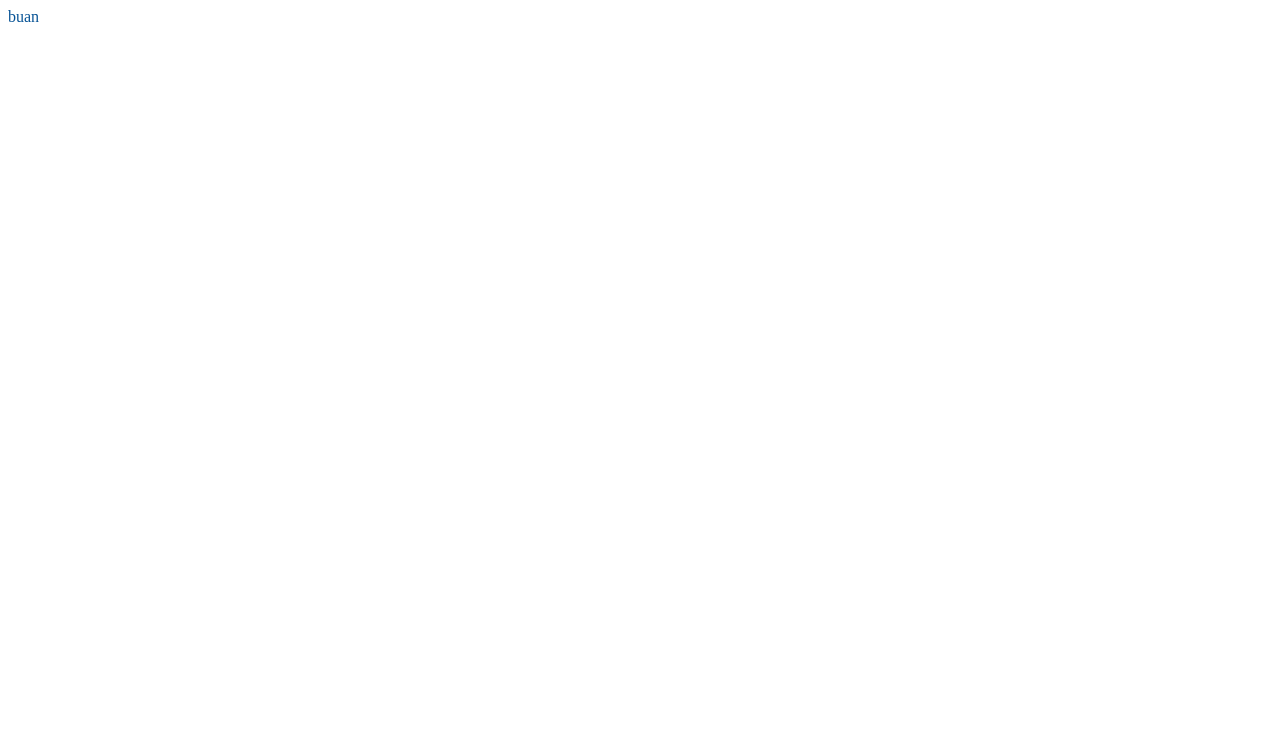
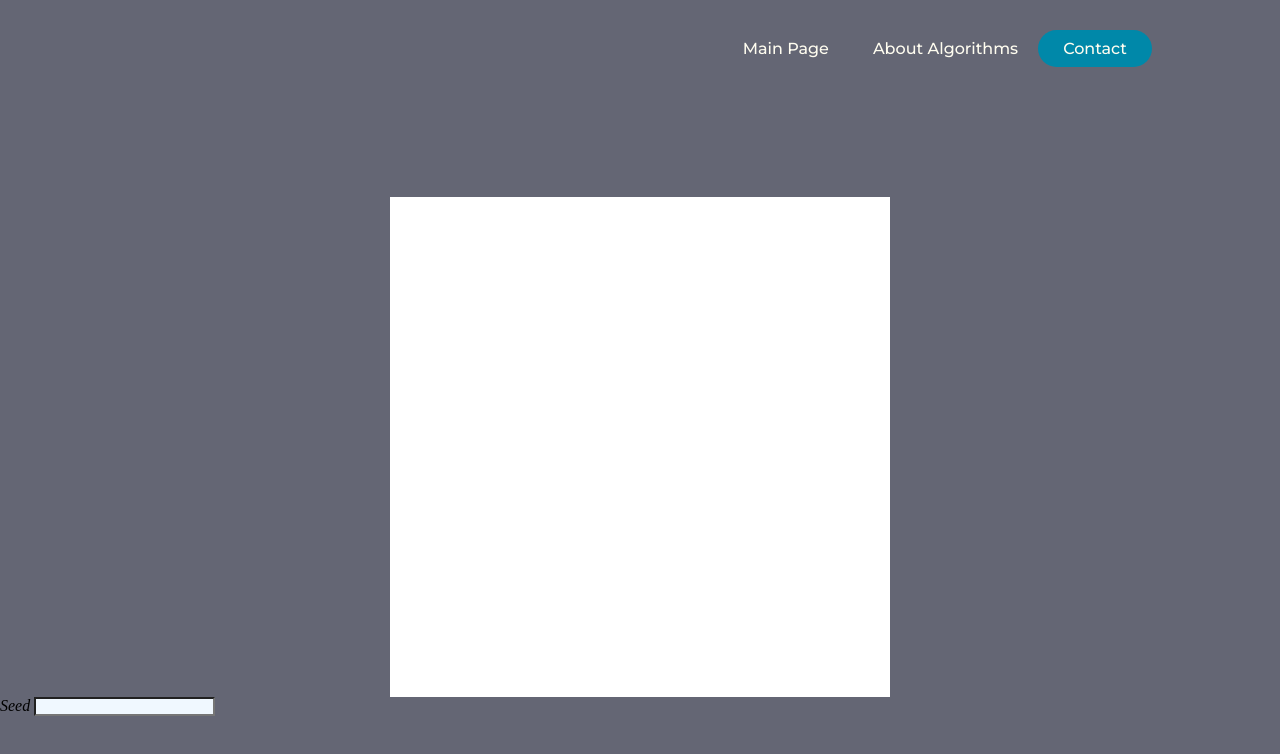
Before and after one commit to Septy2000/Procedurally-generated-art-gallery, a plain HTML site: page index.html in a window 1280 px wide. Drawn offline with Linux system fonts and the light colour scheme.

Commit message:
added some stuf

```diff
--- a/index.html
+++ b/index.html
@@ -2,13 +2,33 @@
 <html lang="en">
 <head>
     <meta charset="UTF-8">
-    <meta http-equiv="X-UA-Compatible" content="IE=edge">
     <meta name="viewport" content="width=device-width, initial-scale=1.0">
     <title>Procedurally Generated Art Gallery</title>
     <link rel="stylesheet" href="./style.css">
-    <link rel="script" href="./script.js">
 </head>
 <body>
-    <div>buan</div>
+    <header>
+        <nav>
+            <ul class="nav__bar">
+                <li><a href="#">Main Page</a></li>
+                <li><a href="#">About Algorithms</a></li>
+            </ul>
+        </nav>
+        <a class="cta" href="#"><button>Contact</button></a>
+    </header>
+    <div>
+
+
+        <canvas id="canvas1"></canvas>
+        <form class="form__seed" action="#" method="post">
+            <label for=""><em>Seed</em></label>
+
+            <input type="text" id="seed">
+        </form>
+    </div>
+
+
+
+    <script src="script.js"></script>
 </body>
 </html>
--- a/script.js
+++ b/script.js
@@ -0,0 +1,34 @@
+const canvas = document.getElementById('canvas1');
+
+canvas.width = 500;
+canvas.height = 500;
+const ctx = canvas.getContext("2d");
+
+function Complex(re, im) {
+    this.re = re;
+    this.im = im;
+}
+
+Complex.prototype.add = function(other) {
+    return new Complex(this.re + other.re, this.im + other.im);
+}
+// class FlowFieldEffect {
+//     // Variables or methods with # are private
+//     #ctx;
+//     #width;
+//     #height;
+
+//     constructor(ctx, width, height) {
+//         this.#ctx = ctx;
+//         this.#width = width;
+//         this.#height = height;
+//         this.#draw(100, 100);
+//     }
+//     #draw(x, y) {
+//         this.#ctx.beginPath();
+//         this.#ctx.moveTo(x, y);
+//         this.#ctx.lineTo(x + 100, y + 100);
+//         this.#ctx.stroke();
+//     }
+// }
+// const flowField = new FlowFieldEffect(ctx, canvas.width, canvas.height);
--- a/style.css
+++ b/style.css
@@ -1,3 +1,80 @@
+@import url('https://fonts.googleapis.com/css?family=Montserrat:500');
+/* Used to override default browser settings*/
 * {
-    color:rgb(8, 84, 150);
+    margin: 0;
+    padding: 0;
+    box-sizing: border-box;
+    background-color: #646674;
 }
+/* #24252a */
+li, a, button {
+    font-family: "Montserrat", sans-serif;
+    font-weight: 500;
+    font-size: 16px;
+    color: #fffdf0;
+}
+
+header {
+    display: flex;
+    justify-content: flex-end;
+    align-items: center;
+    padding: 30px 10%;
+    margin-bottom: 100px;
+}
+
+.nav__bar {
+    list-style:decimal;
+}
+.nav__bar li {
+    display: inline-block;
+    padding: 0px 20px;
+
+}
+
+.nav__bar li a {
+    transition: all 0.3s ease 0s;
+}
+.nav__bar li a:link {
+    text-decoration: none;
+}
+
+.nav__bar li a:hover {
+    color: rgb(253, 228, 228);
+}
+
+button {
+    padding: 9px 25px;
+    background-color: rgba(0, 136, 169, 1);
+    border: none;
+    border-radius: 50px;
+    cursor: pointer;
+    transition: all 0.3s ease 0s;
+}
+
+button:hover {
+    background-color: rgba(0, 136, 169, 0.8);
+}
+
+.form__seed {
+    margin-left: auto;
+    margin-right: auto;
+    display: block;
+}
+
+.form__seed input {
+    background-color:aliceblue;
+}
+
+
+
+canvas {
+    background: white;
+    padding-left: 0;
+    padding-right: 0;
+    margin-top: auto;
+    margin-left: auto;
+    margin-right: auto;
+    display: block;
+    border: 100px blue;
+
+}
```
